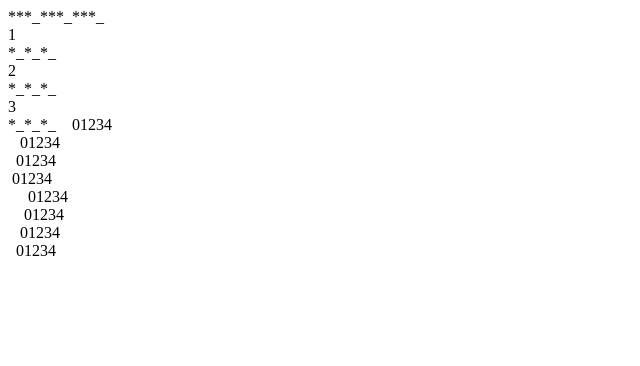
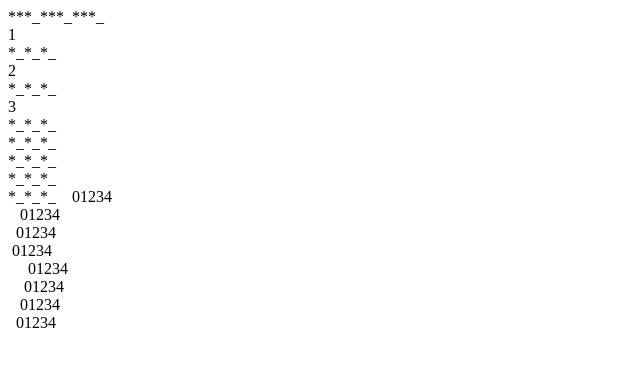
Before and after one commit to KulibabaMari/itvdn_tasks, a plain HTML site: page index.html in a window 1280 px wide. Shown: the whole page, without its empty margins (0-640 px from the left). Drawn offline with Linux system fonts and the light colour scheme.

Commit message:
Update index.html

```diff
--- a/index.html
+++ b/index.html
@@ -43,16 +43,16 @@
       //*_*_*_
       //*_*_*_
       //*_*_*_
-      // for (var i = 0; i < 4; i++) {
-      //   document.write("</br>");
-      //   for (var k = 0; k < 6; k++) {
-      //     if (k % 2 == 0) {
-      //       document.write("*");
-      //     } else {
-      //       document.write("_");
-      //     }
-      //   }
-      // }
+      for (var i = 0; i < 4; i++) {
+        document.write("</br>");
+        for (var k = 0; k < 6; k++) {
+          if (k % 2 == 0) {
+            document.write("*");
+          } else {
+            document.write("_");
+          }
+        }
+      }
       //*************************************************
       //task 4
       //0_10_1_9_2_8_3_7_4_6_5_5_6_4_7_3_8_2_9_1_10_0_
```
